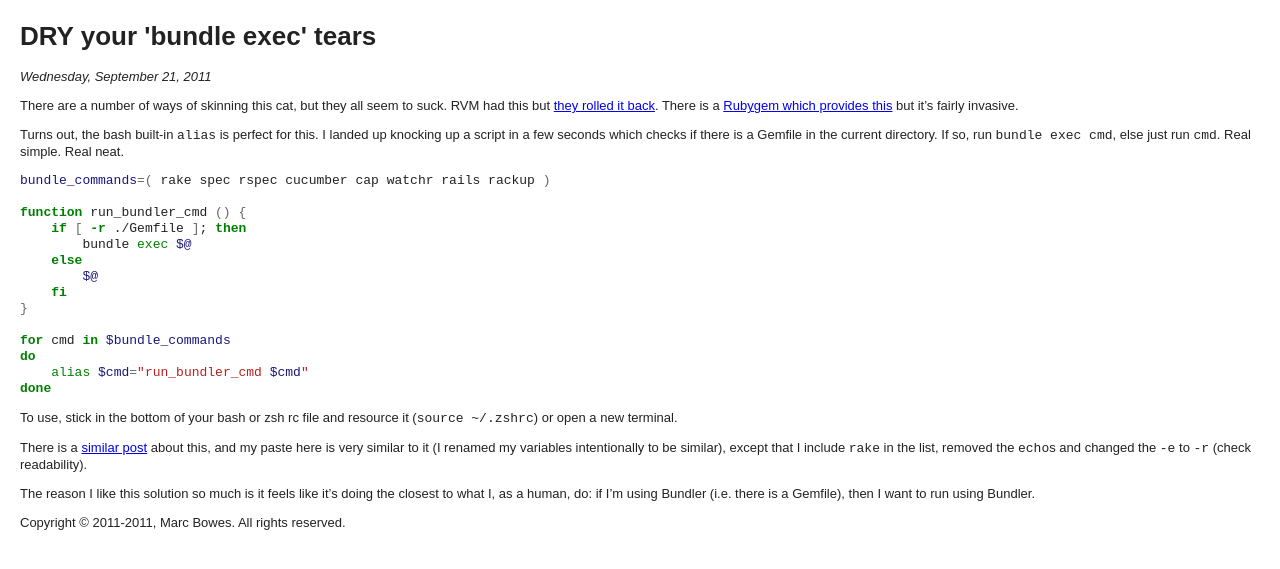
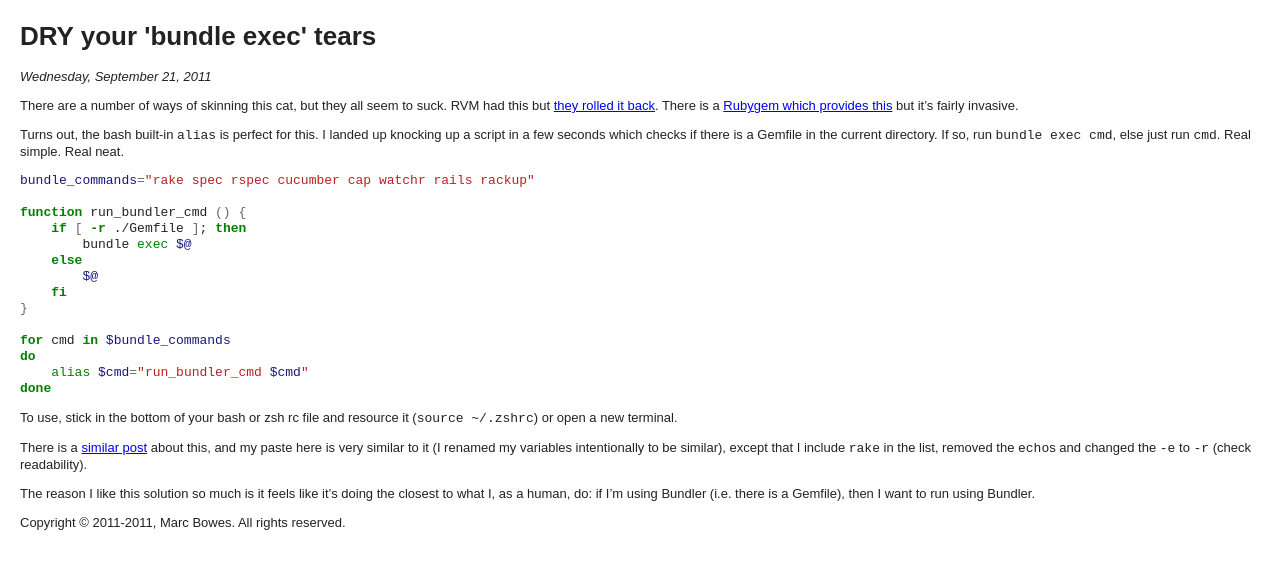
Before and after one commit to marcbowes/marcbowes.github.io, a Jekyll site: the page built from _posts/2011-09-21-dry-your-bundle-exec-tears.markdown, in a window 1280 px wide. Shown: the top 569 px of the page. Built offline with Jekyll 4.4.1, drawn with Linux system fonts in a browser that asks for light colours; nearby versions of some CDN libraries.

```diff
--- a/_posts/2011-09-21-dry-your-bundle-exec-tears.markdown
+++ b/_posts/2011-09-21-dry-your-bundle-exec-tears.markdown
@@ -16,7 +16,7 @@ Gemfile in the current directory. If so, run `bundle exec cmd`, else
 just run `cmd`. Real simple. Real neat.
 
 {% highlight bash %}
-bundle_commands=( rake spec rspec cucumber cap watchr rails rackup )
+bundle_commands="rake spec rspec cucumber cap watchr rails rackup"
 
 function run_bundler_cmd () {
     if [ -r ./Gemfile ]; then
```
